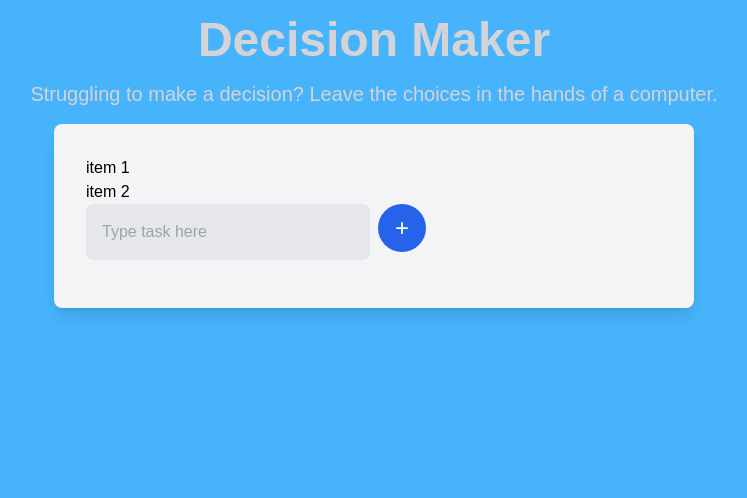
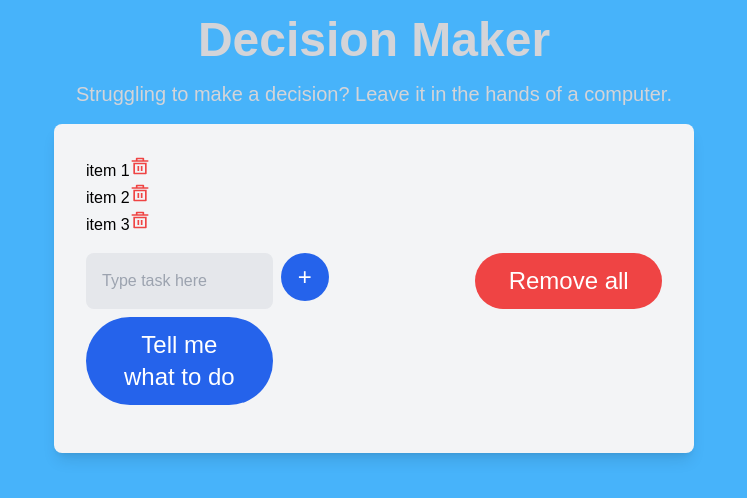
Before and after one commit to jonathanmui4/decision-maker, a React (Create React App) app: page / in a window 1280 px wide. Shown: the top 498 px of the page, without its empty margins (266-1013 px from the left). Built offline with nearby package versions, Linux system fonts and the light colour scheme.

Commit message:
Add Randomiser and confirm frontend

```diff
--- a/src/App.js
+++ b/src/App.js
@@ -12,7 +12,7 @@ export default function App() {
         </h1>
       </header>
       <section className='text-center text-xl text-zinc-300 mb-4'>
-        Struggling to make a decision? Leave the choices in the hands of a computer.
+        Struggling to make a decision? Leave it in the hands of a computer.
       </section>
       <div className='grid grid-cols-4'>
         <div className="col-start-2 col-span-2 bg-gray-100 shadow-lg rounded-lg p-8 pb-12 mb-8">
--- a/src/Components/Form.js
+++ b/src/Components/Form.js
@@ -1,22 +1,31 @@
-import {React, useRef } from "react";
-import {GrBin} from "react-icons/gr";
-
+import {React, useRef} from "react";
+import tasks from "../data/tasks";
 
 function Form() {
     const taskRef = useRef();
 
     function handleAddTask() {
+        tasks.push(taskRef.current.value);
+    }
 
+    function handleRemoveAll() {
+        tasks = [];
+    }
+
+    function handleRandomiser() {
+        const length = tasks.length;
+        const index = Math.floor((Math.random() * (length)));
+        window.alert(tasks[index]);
     }
 
     return(
-        <form className="grid grid-cols-2 gap-2">
+        <form className="grid grid-cols-3 gap-2">
             <input
                 type="text"
                 ref={taskRef}
                 className="py-4 px-4 outline-none w-full rounded-lg focus:ring-2 focus:ring-blue-300 bg-gray-200 text-gray-700"
                 placeholder="Type task here"
-                name="Task"
+                name="task"
             />
             <button
                 type="button"
@@ -25,6 +34,20 @@ function Form() {
             >
                 +
             </button>
+            <button
+                type="button"
+                onClick={handleRemoveAll}
+                className="transition duration-500 ease hover:bg-red-900 bg-red-500 text-2xl rounded-full text-white cursor-pointer"
+            >
+                Remove all
+            </button>
+            <button
+                type="button"
+                onClick={handleRandomiser}
+                className="transition duration-500 ease hover:bg-purple-900 bg-blue-600 text-2xl rounded-full px-8 py-3 text-white cursor-pointer"
+            >
+                Tell me what to do
+            </button>
         </form>
     );
 }
--- a/src/Components/Tasklist.js
+++ b/src/Components/Tasklist.js
@@ -1,13 +1,30 @@
-import React from "react";
+import {React, Fragment} from "react";
 import tasks from "../data/tasks";
+import {RiDeleteBin5Line} from "react-icons/ri";
 
 function Tasklist() {
+
+    function handleAddTask() {
+
+    }
+
     return(
-        <div>
+        <div className="mb-4">
             {tasks.map((task) => (
-                <div>
-                    {task}
-                </div>
+                <Fragment>
+                    <div>
+                        <div>
+                            {task}
+                            <button
+                                type="button"
+                                onClick={handleAddTask}
+                                className="transition duration-500 ease hover:text-red-900 text-red-500 text-xl cursor-pointer"
+                            >
+                                <RiDeleteBin5Line />
+                            </button>
+                        </div>
+                    </div>
+                </Fragment>
             ))}
         </div>
     );
--- a/src/data/tasks.js
+++ b/src/data/tasks.js
@@ -1,3 +1,3 @@
-let tasks = ["item 1", "item 2"];
+let tasks = ["item 1", "item 2", "item 3"];
 
 module.exports = tasks;
```
Also changed, not shown: src/Components/Notification.js (added).
